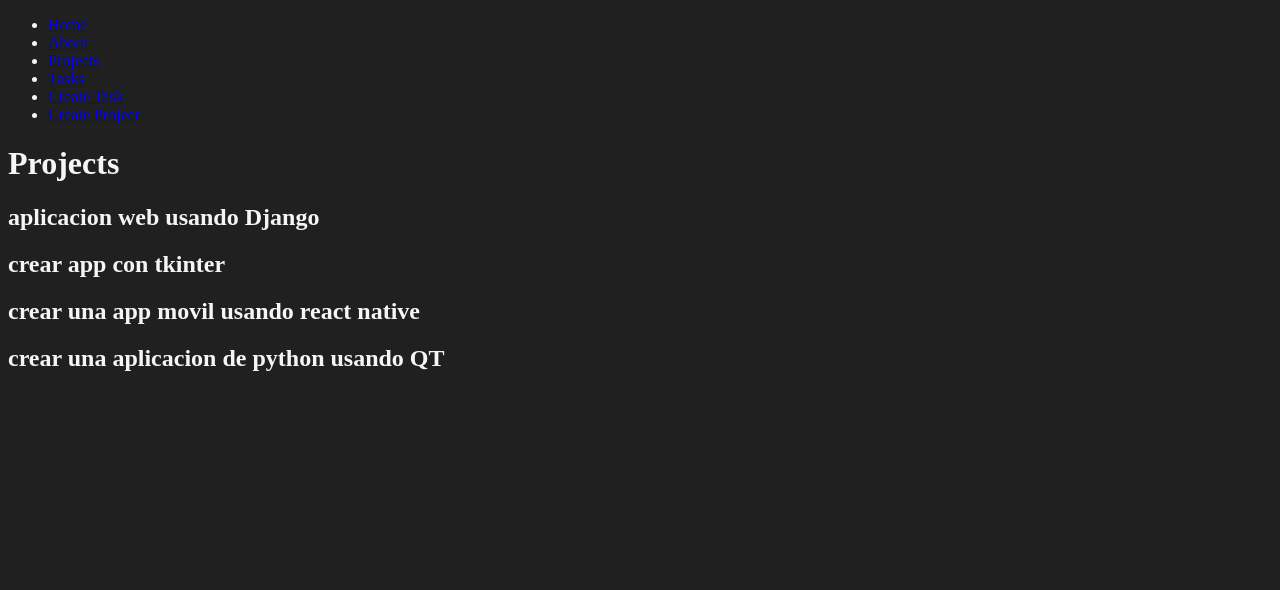
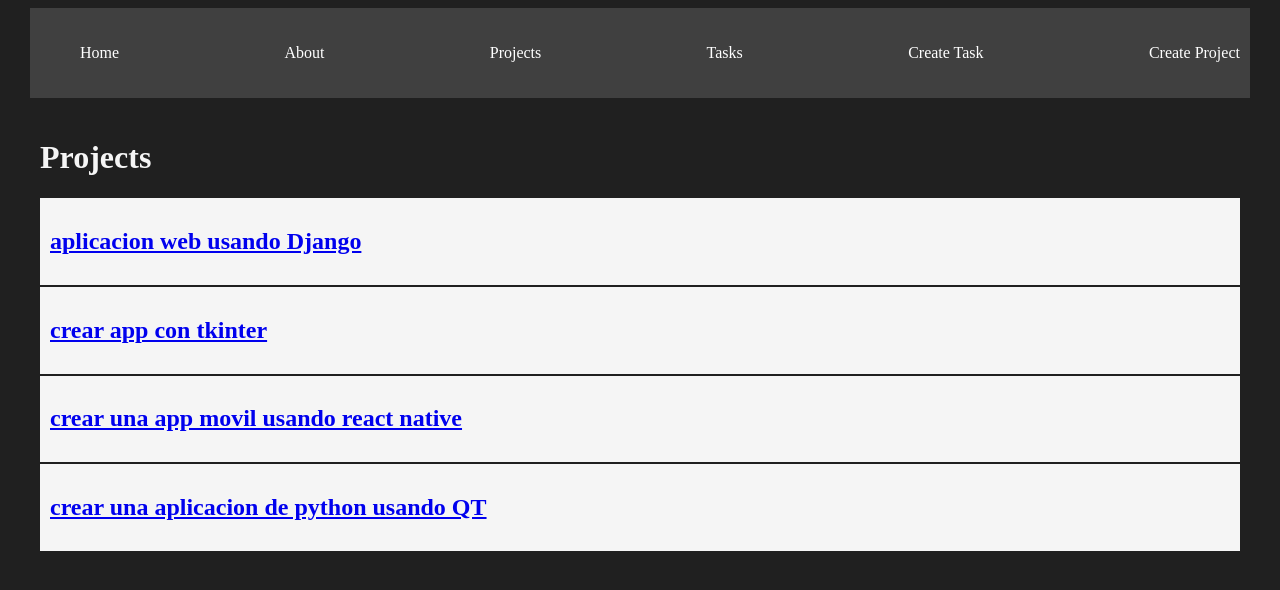
Before and after one commit to fr3axx/Curso-Django-Principiante, a Django app: page /projects/ in a window 1280 px wide. Shown: the top 590 px of the page. Run offline with Django 5.2, Linux system fonts and the light colour scheme; data comes from the database, SQL or seed files in the repository.

Commit message:
mejoras finales

```diff
--- a/myapp/forms.py
+++ b/myapp/forms.py
@@ -1,8 +1,8 @@
 from django import forms
 
 class CreateNewTask(forms.Form):
-    title = forms.CharField(label="Titulo de Tarea", max_length=200)
-    description = forms.CharField(label="Descripcion de la Tarea", widget=forms.Textarea)
+    title = forms.CharField(label="Titulo de Tarea", max_length=200, widget=forms.TextInput(attrs={'class': 'input'}))
+    description = forms.CharField(label="Descripcion de la Tarea", widget=forms.Textarea(attrs={'class': 'input'}))
 
 class CreateNewProject(forms.Form):
-    name = forms.CharField(label="Nombre del Proyecto", max_length=200)
+    name = forms.CharField(label="Nombre del Proyecto", max_length=200, widget=forms.TextInput(attrs={'class': 'input'}))
--- a/myapp/static/styles/main.css
+++ b/myapp/static/styles/main.css
@@ -2,3 +2,46 @@ body {
     background: #202020;
     color: whitesmoke;
 }
+
+.navbar {
+    background-color: #404040;
+    padding: 5px 0px;
+}
+
+.navbar ul {
+    display: flex;
+    justify-content: space-between;
+}
+
+.navbar ul li {
+    list-style: none;
+}
+
+.navbar ul li a {
+    text-decoration: none;
+    color: white;
+}
+
+.navbar ul li a:hover {
+    color: aquamarine;
+}
+
+.container {
+    max-width: 1200px;
+    margin: auto;
+    padding: 20px 10px;
+}
+
+.card {
+    background: whitesmoke;
+    color: black;
+    padding: 10px;
+    margin-bottom: 2px;
+}
+
+.input {
+    background: wheat;
+    padding: 10px;
+    text-align: center;
+    display: block;
+}
--- a/myapp/templates/layouts/base.html
+++ b/myapp/templates/layouts/base.html
@@ -10,7 +10,7 @@
 </head>
 <body>
 
-    <nav>
+    <nav class="navbar container">
         <ul>
             <li>
                 <a href="{% url 'index' %}">Home</a>
@@ -33,8 +33,10 @@
         </ul>
     </nav>
 
-    {% block content %}
-    {% endblock %}
+    <main class="container">
+        {% block content %}
+        {% endblock %}
+    </main>
 
 </body>
 </html>
--- a/myapp/templates/projects/projects.html
+++ b/myapp/templates/projects/projects.html
@@ -6,8 +6,10 @@
 
 {% for project in projects %}
 
-<article>
-    <h1>{{project.name}}</h1>
+<article class="card">
+    <a href="{% url 'project_detail' project.id %}">
+        <h1>{{project.name}}</h1>
+    </a>
 </article>
 
 {% endfor %}
--- a/myapp/urls.py
+++ b/myapp/urls.py
@@ -6,6 +6,7 @@ urlpatterns = [
     path('about/', views.about, name="about"),
     path('hello/<str:username>', views.hello, name="hello"),
     path('projects/', views.projects, name="projects"),
+    path('projects/<int:id>', views.project_detail, name="project_detail"),
     path('tasks/', views.tasks, name="tasks"),
     path('create_task/', views.create_task, name="create_task"),
     path('create_project/', views.create_project, name="create_project")
--- a/myapp/views.py
+++ b/myapp/views.py
@@ -1,6 +1,6 @@
 from django.http import HttpResponse
 from .models import Project, Task
-from django.shortcuts import render, redirect
+from django.shortcuts import render, redirect, get_object_or_404
 from .forms import CreateNewTask, CreateNewProject
 
 # Create your views here.
@@ -58,4 +58,12 @@ def create_project(request):
         return render(request, 'projects/create_project.html', context)
     else:
         Project.objects.create(name=request.POST["name"])
-        redirect('projects')
+        return redirect('projects')
+
+def project_detail(request, id):
+    project = get_object_or_404(Project, id=id)
+    tasks = Task.objects.filter(project_id=id)
+    return render(request, 'projects/detail.html', {
+        'project': project,
+        'tasks': tasks
+    })
```
Also changed, not shown: myapp/templates/projects/detail.html (added, +14 -0 lines).
